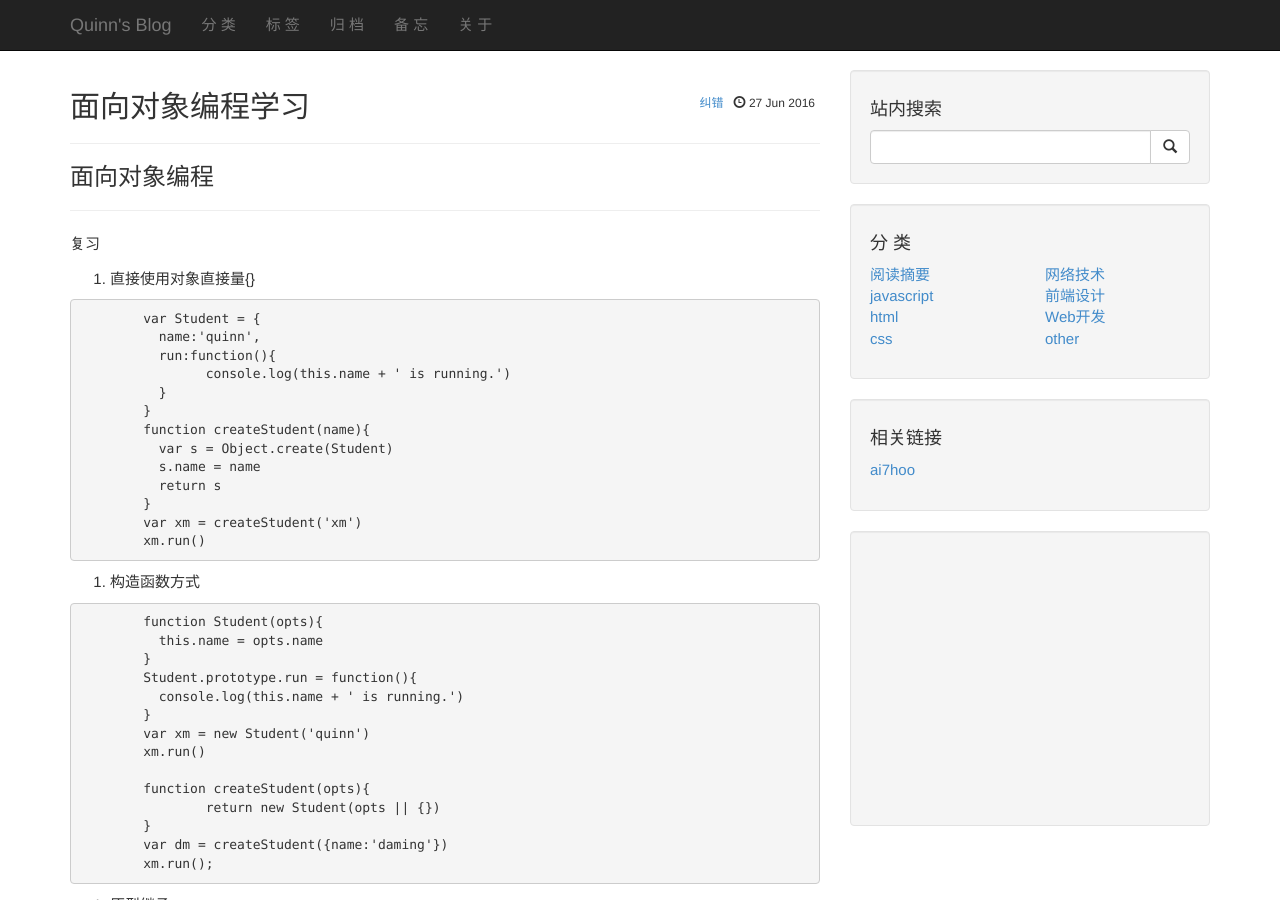
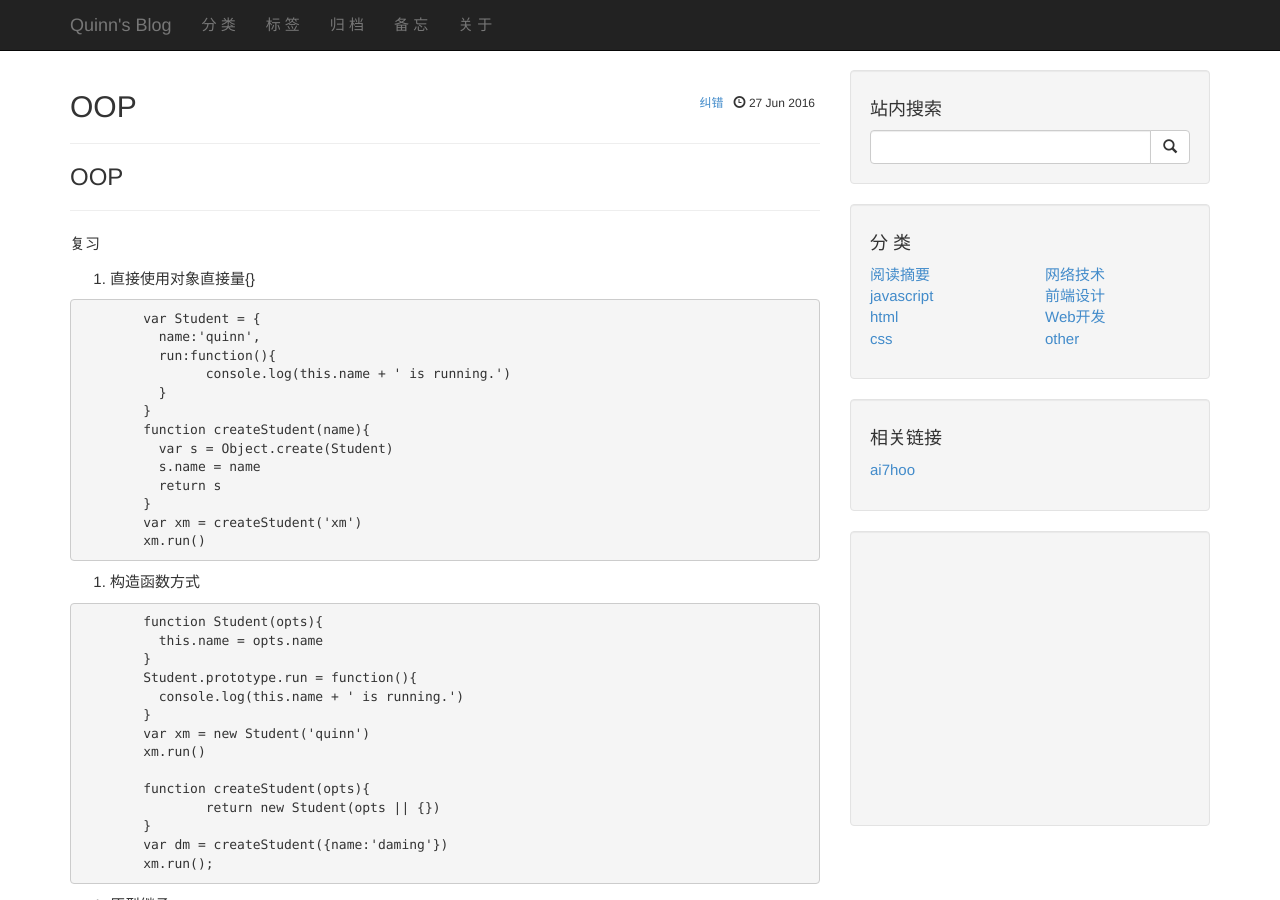
Before and after one commit to ai7hoo/ai7hoo_website, a Jekyll site: the page built from _posts/2016-06-27-oop.md, in a window 1280 px wide and 900 px high. Built offline with Jekyll 4.4.1, drawn with Linux system fonts in a browser that asks for light colours; Markdown is read by kramdown in place of the engine named in the settings; comment, search, counter and statistics services are not loaded.

Commit message:
Update 2016-06-27-oop.md

```diff
--- a/_posts/2016-06-27-oop.md
+++ b/_posts/2016-06-27-oop.md
@@ -1,11 +1,11 @@
 ---
 layout: post
 category: "javascript"
-title: "面向对象编程学习"
+title: "OOP"
 tags: ["javascript","OOP"]
 ---
 
-### 面向对象编程
+### OOP
 ----
 
 复习
```
